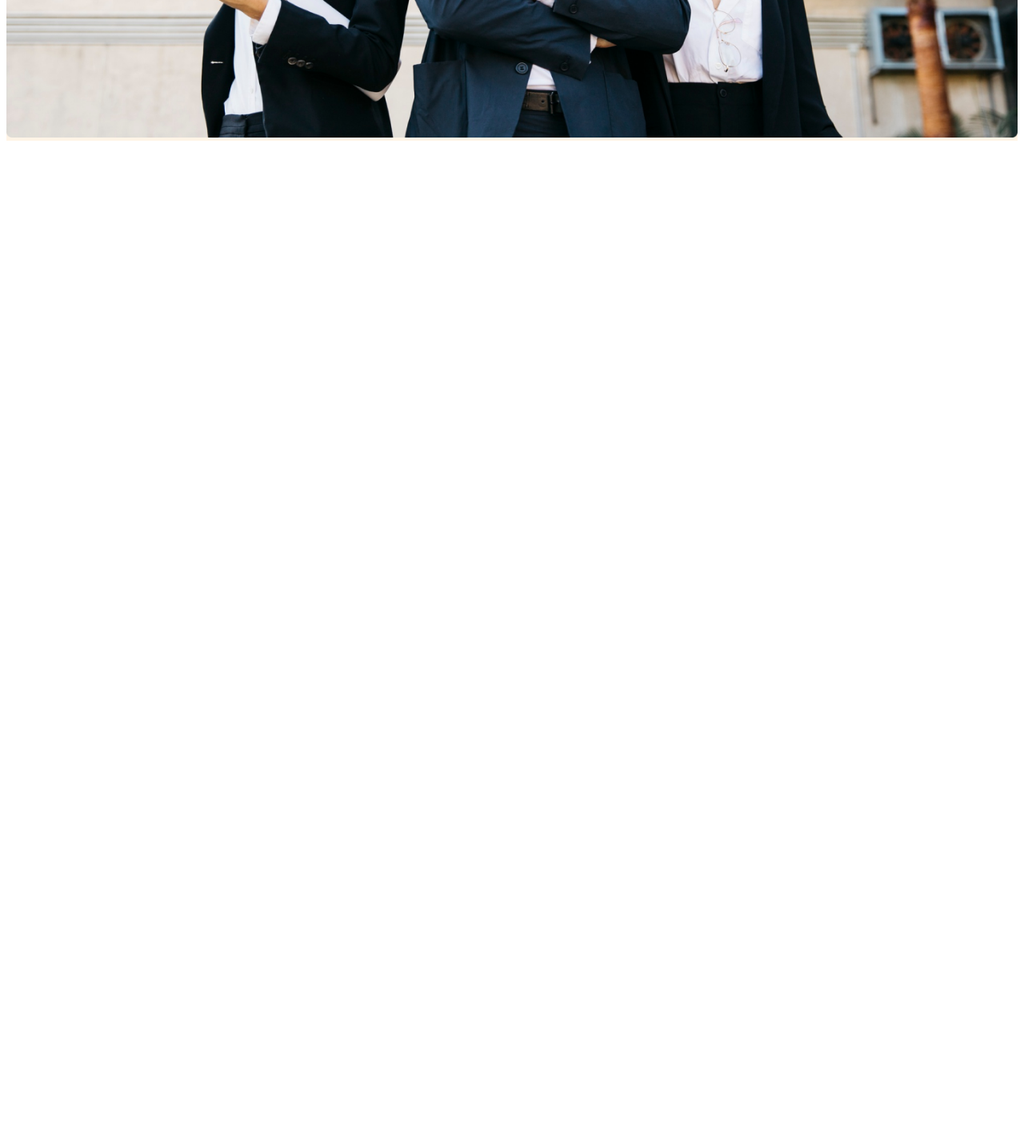
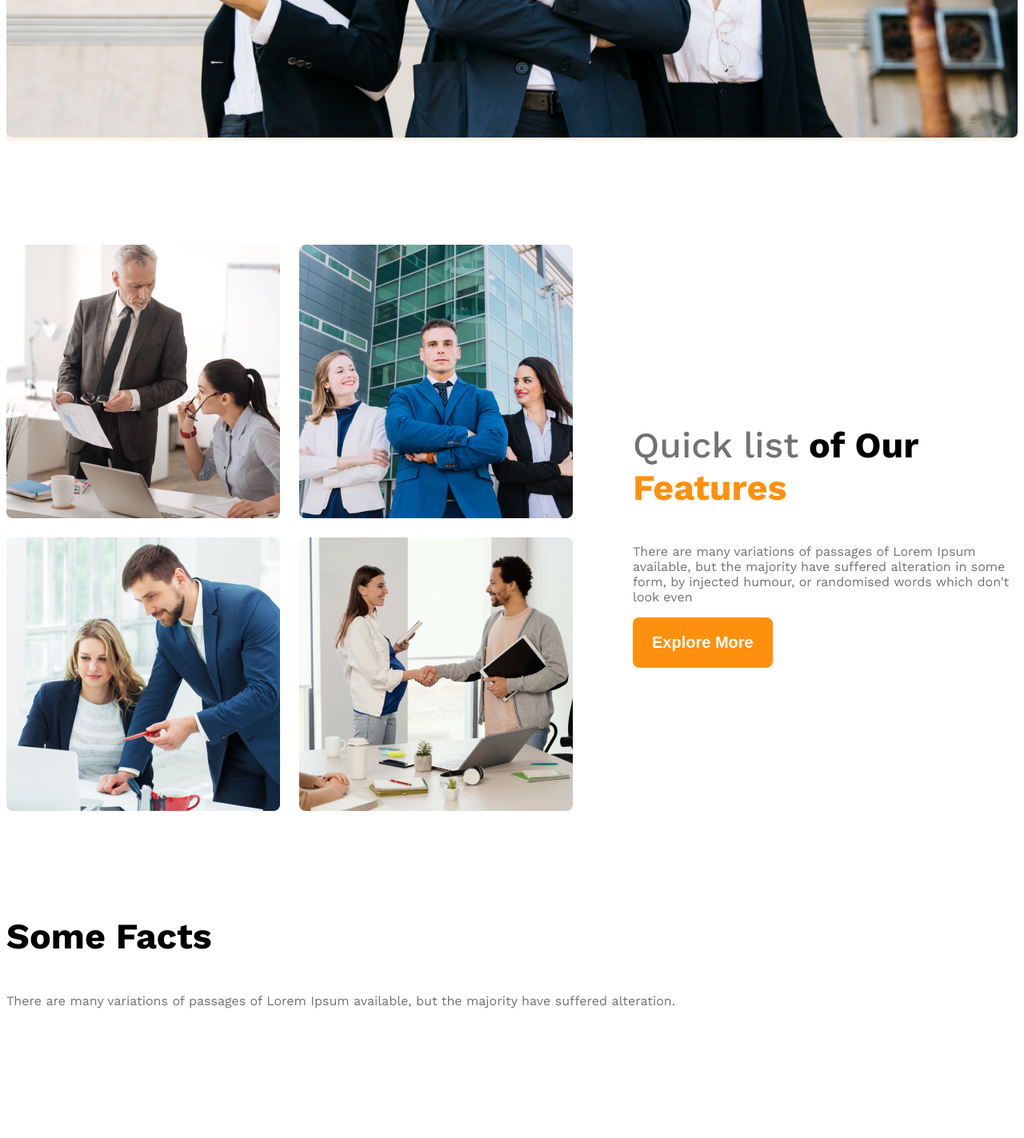
Before and after one commit to Chandrima30/g3-arc-website, a plain HTML site: page index.html in a window 1280 px wide. Shown: the part 1008-2431 px from the top of the page at 80% size. Before the commit the page ends 1192 px from the top, so only its background shows below. Drawn offline with nearby package versions, Linux system fonts and the light colour scheme.

Commit message:
added a fact structure

```diff
--- a/index.html
+++ b/index.html
@@ -35,6 +35,50 @@
 
     </header>
     <main>
+        <section class="teams display-flex">
+            <div class="team-img-container">
+                <img src="images/team1.png" alt="">
+                <img src="images/team2.png" alt="">
+                <img src="images/team3.png" alt="">
+                <img src="images/team4.png" alt="">
+
+            </div>
+            <div class="our-features">
+                <h3 class="section-title"><span id="quick" class="text-light">Quick list</span> <span >of Our</span> <span class="text-primary">Features</span></h3>
+                <p class="feature-des text-light">There are many variations of passages of Lorem Ipsum available, but the majority have suffered alteration in some form, by injected humour, or randomised words which don't look even</p>
+                <button class="btn-primary">Explore More</button>
+            </div>
+
+        </section>
+        <section>
+            <h3 class="section-title">
+                Some Facts
+            </h3>
+            <p class="text-light">There are many variations of passages of Lorem Ipsum available, but the majority have suffered alteration.</p>
+            <div class="facts-container">
+                <div class="fact">
+                    <img src="" alt="" class="fact-icon">
+                    <h4 class="fact-number"></h4>
+                    <h5 class="fact-name"></h5>
+                </div>
+                <div class="fact">
+                    <img src="" alt="" class="fact-icon">
+                    <h4 class="fact-number"></h4>
+                    <h5 class="fact-name"></h5>
+                </div>
+                <div class="fact">
+                    <img src="" alt="" class="fact-icon">
+                    <h4 class="fact-number"></h4>
+                    <h5 class="fact-name"></h5>
+                </div>
+                <div class="fact">
+                    <img src="" alt="" class="fact-icon">
+                    <h4 class="fact-number"></h4>
+                    <h5 class="fact-name"></h5>
+                </div>
+            </div>
+
+        </section>
 
     </main>
     <footer>
--- a/styles/architects.css
+++ b/styles/architects.css
@@ -18,6 +18,9 @@
 .text-light{
     color: #727272;
 }
+.text-primary{
+    color:#FF900E;
+}
 .bg-light{
     background-color: rgba(255, 144, 14, 0.1);
 }
@@ -29,6 +32,19 @@
     font-size: 1.25rem;
     font-weight: 600;
     border: none;
+}
+main{
+    max-width: 1440px;
+    margin: 0 auto;
+}
+.section-title{
+    font-weight: 700;
+
+    font-size: 2.8rem;
+}
+
+main > section{
+    margin-top: 130px;
 }
 
 /* header styles */
@@ -71,9 +87,43 @@
 .banner-img{
     width: 100%;
 }
+/* teams and feature */
+.teams{
+    align-items: center;
+}
+.team-img-container{
+    display: grid;
+    grid-template-columns: repeat(2,1fr);
+    gap: 24px;
+}
+.our-features{
+    max-width: 530px;
+    margin-left: 75px;
+
+}
+
+#quick{
+    font-weight: 500;
+}
+
 /* responsive */
 @media screen and (max-width:576px) {
-    .navbar,.nav-links {
+    .navbar,.nav-links , .teams {
         flex-direction: column;
     }
+    .team-img-container{
+        grid-template-columns: repeat(1,1fr);
+    }
+    .our-features{
+        margin-left: 20px;
+    }
 }
+/* medium size device */
+@media screen and (min-width:576px) and (max-width:992px) {
+    .teams{
+        flex-direction: column;
+    }
+    .our-features{
+        margin-left: 50px auto;
+    }
+}
```
